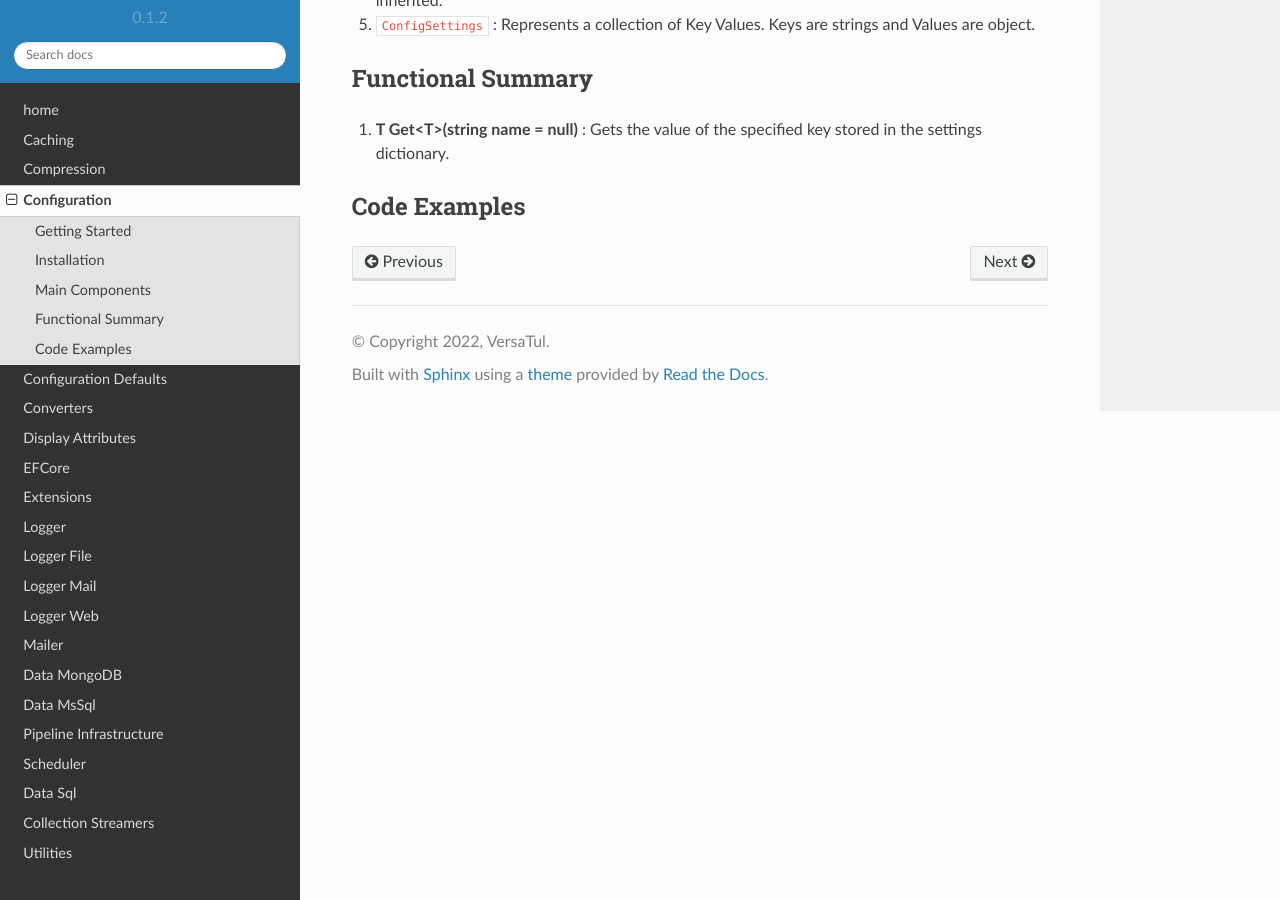
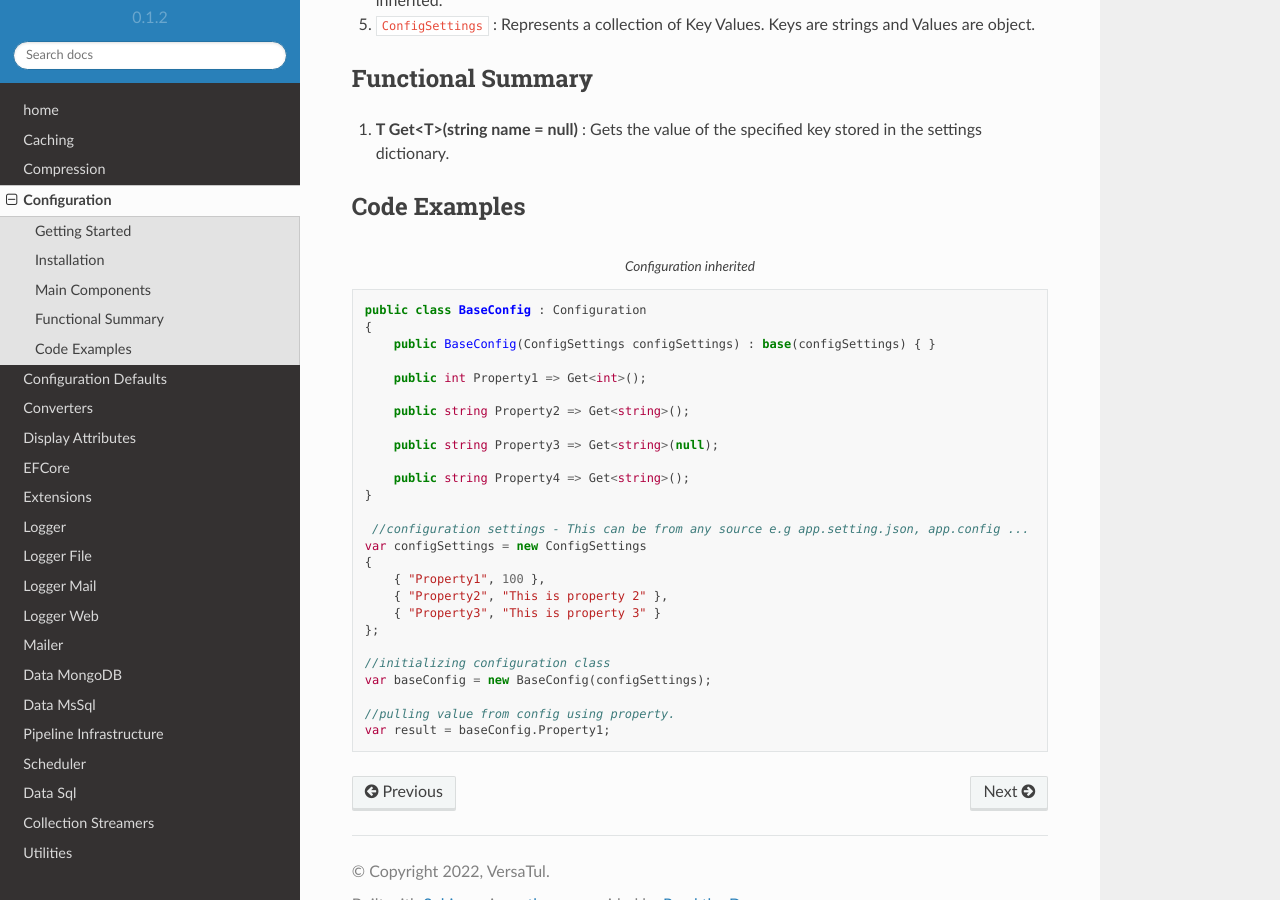
Before and after one commit to BjornWilliams/DocsVersaTul, a Sphinx documentation site: the page built from docs/source/configuration.rst, in a window 1280 px wide and 900 px high, scrolled down 723 px. Built offline with Sphinx 7.4.7 and the Read the Docs theme 2.0.0, drawn with Linux system fonts in a browser that asks for light colours.

Commit message:
Update configuration.rst
Added code example

```diff
--- a/docs/source/configuration.rst
+++ b/docs/source/configuration.rst
@@ -31,3 +31,34 @@ Functional Summary
 
 Code Examples
 -------------
+
+.. code-block:: c#
+    :caption: Configuration inherited
+    :emphasize-lines: 61, 64
+
+    public class BaseConfig : Configuration
+    {
+        public BaseConfig(ConfigSettings configSettings) : base(configSettings) { }
+
+        public int Property1 => Get<int>();
+
+        public string Property2 => Get<string>();
+
+        public string Property3 => Get<string>(null);
+
+        public string Property4 => Get<string>();
+    }
+
+     //configuration settings - This can be from any source e.g app.setting.json, app.config ...
+    var configSettings = new ConfigSettings
+    {
+        { "Property1", 100 },
+        { "Property2", "This is property 2" },
+        { "Property3", "This is property 3" }
+    };
+
+    //initializing configuration class
+    var baseConfig = new BaseConfig(configSettings);
+
+    //pulling value from config using property.
+    var result = baseConfig.Property1;
```
